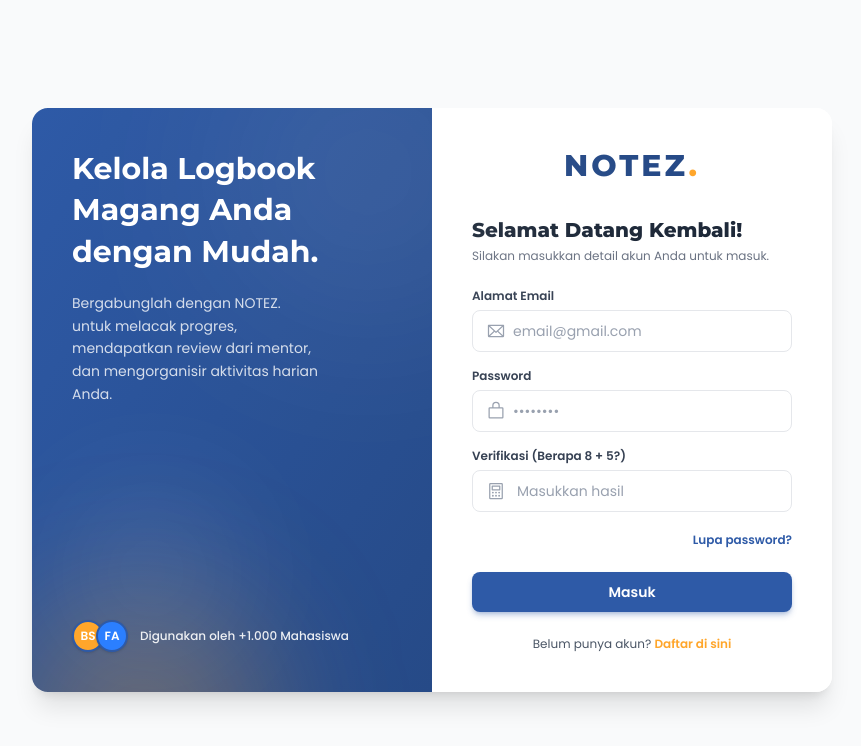
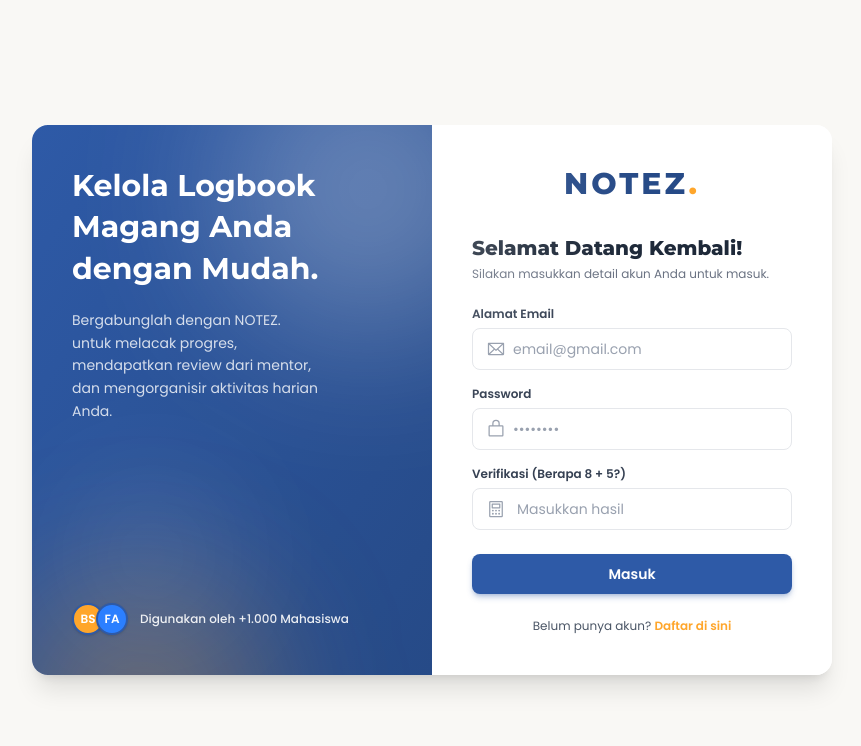
Before and after one commit to Fahmi1945/notez-logbook, a Next.js app in the folder frontend/: page /login in a window 1280 px wide. Shown: the top 746 px of the page, without its empty margins (208-1069 px from the left). Built offline with nearby package versions, Linux system fonts and the light colour scheme.

Commit message:
add register page, add url api

```diff
--- a/frontend/src/app/(auth)/layout.tsx
+++ b/frontend/src/app/(auth)/layout.tsx
@@ -4,7 +4,7 @@ export default function AuthLayout({
   children: React.ReactNode;
 }) {
   return (
-    <div className="min-h-screen bg-gray-50 flex flex-col justify-center">
+    <div className="min-h-screen bg-brand-white-light flex items-center flex-col justify-center">
       {children}
     </div>
   );
--- a/frontend/src/app/(auth)/login/page.tsx
+++ b/frontend/src/app/(auth)/login/page.tsx
@@ -6,20 +6,71 @@ import { Envelope, LockSimple } from "@phosphor-icons/react";
 import MathCaptcha from "@/components/ui/captcha/MathCaptcha";
 
 export default function LoginPage() {
+  // 1. State role dihapus dari formData
+  const [formData, setFormData] = useState({ email: "", password: "" });
   const [isCaptchaValid, setIsCaptchaValid] = useState(false);
+  const [loading, setLoading] = useState(false);
+
+  const handleLogin = async (e: React.FormEvent) => {
+    e.preventDefault();
+
+    if (!isCaptchaValid) {
+      alert("Captcha salah! Mohon isi kembali dengan benar.");
+      return;
+    }
+
+    setLoading(true);
+
+    try {
+      const apiUrl = process.env.NEXT_PUBLIC_API_URL;
+
+      const response = await fetch(`${apiUrl}/api/auth/login`, {
+        method: "POST",
+        headers: { "Content-Type": "application/json" },
+        // Hanya mengirim email dan password
+        body: JSON.stringify({
+          email: formData.email,
+          password: formData.password,
+        }),
+      });
+
+      const data = await response.json();
+
+      if (response.ok) {
+        // 2. Mengambil role dari balasan server (data.role)
+        const userRole = data.role; // Pastikan backend mengirim parameter 'role'
+
+        alert(`Login berhasil!`);
+
+        if (data.token) {
+          localStorage.setItem("token", data.token);
+        }
+
+        // 3. Routing otomatis berdasarkan role dari database
+        if (userRole === "mentor") {
+          window.location.href = "/dashboard/mentor";
+        } else {
+          // Default diarahkan ke user
+          window.location.href = "/dashboard/user";
+        }
+      } else {
+        alert(data.message || "Email atau password salah.");
+      }
+    } catch (error) {
+      alert("Terjadi kesalahan koneksi ke server.");
+    } finally {
+      setLoading(false);
+    }
+  };
+
   return (
     <main className="min-h-screen flex items-center justify-center p-4 sm:p-8">
-      {/* Container Card Utama */}
       <div className="flex w-full max-w-[800px] bg-white rounded-2xl shadow-xl overflow-hidden min-h-[550px]">
 
-        {/* KOLOM KIRI - Branding & Informasi (Sembunyi di layar kecil) */}
+        {/* KOLOM KIRI - Tetap sama persis */}
         <div className="hidden md:flex flex-col justify-between w-1/2 bg-gradient-to-br from-brand-primary to-brand-dark p-10 text-white relative">
-
           <div className="absolute -bottom-40 -left-5 w-64 h-64 bg-brand-accent/30 rounded-full blur-[70px] pointer-events-none"></div>
-
-
-          <div className="absolute -top-20 -right-20 w-72 h-72 bg-white/10 rounded-full blur-[100px] pointer-events-none"></div>
-
+          <div className="absolute -top-20 -right-20 w-72 h-72 bg-white/30 rounded-full blur-[80px] pointer-events-none"></div>
           <div className="absolute bottom-10 left-10 w-40 h-40 bg-white/10 rounded-full blur-3xl pointer-events-none"></div>
 
           <div className="relative z-10">
@@ -27,61 +78,40 @@ export default function LoginPage() {
               Kelola Logbook<br />Magang Anda<br />dengan Mudah.
             </h1>
             <p className="mt-5 mr-18 text-sm text-white/80 leading-relaxed font-body max-w-sm">
-              Bergabunglah dengan NOTEZ. untuk melacak progres, mendapatkan review dari mentor, dan mengorganisir aktivitas harian Anda.
+              Bergabunglah dengan NOTEZ.<br /> untuk melacak progres, mendapatkan review dari mentor, dan mengorganisir aktivitas harian Anda.
             </p>
           </div>
 
-          {/* Bagian Testimonial/User Info */}
           <div className="flex items-center space-x-3 relative z-10">
             <div className="flex">
-              <div className="w-8 h-8 rounded-full bg-brand-accent flex items-center justify-center text-xs font-bold border-2 border-brand-primary shadow-sm">
-                BS
-              </div>
-              <div className="w-8 h-8 rounded-full bg-blue-500 flex items-center justify-center text-xs font-bold border-2 border-brand-primary -ml-2 shadow-sm">
-                FA
-              </div>
+              <div className="w-8 h-8 rounded-full bg-brand-accent flex items-center justify-center text-xs font-bold border-2 border-brand-primary shadow-sm">BS</div>
+              <div className="w-8 h-8 rounded-full bg-blue-500 flex items-center justify-center text-xs font-bold border-2 border-brand-primary -ml-2 shadow-sm">FA</div>
             </div>
-            <span className="text-xs font-medium text-white/90">
-              Digunakan oleh +1.000 Mahasiswa
-            </span>
+            <span className="text-xs font-medium text-white/90">Digunakan oleh +1.000 Mahasiswa</span>
           </div>
         </div>
 
         {/* KOLOM KANAN - Form Login */}
         <div className="w-full md:w-1/2 p-10 flex flex-col justify-center bg-white">
           <div className="w-full max-w-sm mx-auto">
-            {/* Logo */}
             <div className="flex justify-center mb-8">
               <h2 className="text-3xl font-heading font-extrabold text-brand-dark tracking-widest">
                 NOTEZ<span className="text-brand-accent">.</span>
               </h2>
             </div>
 
-            {/* Header Text */}
             <div className="mb-6">
-              <h3 className="text-xl font-heading font-extrabold text-gray-800">
-                Selamat Datang Kembali!
-              </h3>
-              <p className="text-xs text-gray-500 mt-1">
-                Silakan masukkan detail akun Anda untuk masuk.
-              </p>
+              <h3 className="text-xl font-heading font-extrabold text-gray-800">Selamat Datang Kembali!</h3>
+              <p className="text-xs text-gray-500 mt-1">Silakan masukkan detail akun Anda untuk masuk.</p>
             </div>
 
-            {/* Form Input */}
-            <form className="space-y-4" onSubmit={(e) => {
-              e.preventDefault(); // Mencegah reload halaman
+            <form className="space-y-4" onSubmit={handleLogin}>
 
-              if (!isCaptchaValid) {
-                alert("Captcha salah! Mohon isi kembali dengan benar.");
-              } else {
-                alert("Captcha benar! Proses login..."); // Atau jalankan fungsi loginmu di sini
-              }
-            }}>
+              {/* Input Pilihan Role Dihapus dari sini */}
+
               {/* Input Email */}
               <div className="space-y-1.5">
-                <label className="text-xs font-semibold text-gray-700 block">
-                  Alamat Email
-                </label>
+                <label className="text-xs font-semibold text-gray-700 block">Alamat Email</label>
                 <div className="relative flex items-center">
                   <Envelope className="absolute left-3.5 w-5 h-5 text-gray-400" weight="regular" />
                   <input
@@ -89,15 +119,14 @@ export default function LoginPage() {
                     placeholder="email@gmail.com"
                     className="w-full pl-10 pr-4 py-2.5 bg-white border border-gray-200 rounded-lg text-sm focus:ring-2 focus:ring-brand-primary/20 focus:border-brand-primary outline-none transition-all placeholder:text-gray-400 text-gray-800"
                     required
+                    onChange={(e) => setFormData({...formData, email: e.target.value})}
                   />
                 </div>
               </div>
 
               {/* Input Password */}
               <div className="space-y-1.5">
-                <label className="text-xs font-semibold text-gray-700 block">
-                  Password
-                </label>
+                <label className="text-xs font-semibold text-gray-700 block">Password</label>
                 <div className="relative flex items-center">
                   <LockSimple className="absolute left-3.5 w-5 h-5 text-gray-400" weight="regular" />
                   <input
@@ -105,26 +134,25 @@ export default function LoginPage() {
                     placeholder="••••••••"
                     className="w-full pl-10 pr-4 py-2.5 bg-white border border-gray-200 rounded-lg text-sm focus:ring-2 focus:ring-brand-primary/20 focus:border-brand-primary outline-none transition-all placeholder:text-gray-400 text-gray-800"
                     required
+                    onChange={(e) => setFormData({...formData, password: e.target.value})}
                   />
                 </div>
               </div>
+
+              {/* Captcha Aritmatika */}
               <MathCaptcha onValidate={(isValid) => setIsCaptchaValid(isValid)} />
-              {/* Lupa Password */}
-              <div className="flex justify-end pt-1">
-                <a href="#" className="text-xs font-semibold text-brand-primary hover:text-brand-dark transition-colors">
-                  Lupa password?
-                </a>
-              </div>
 
+              {/* Tombol Masuk */}
               <button
                 type="submit"
-                className="w-full bg-brand-primary text-white py-2.5 rounded-lg text-sm font-bold hover:bg-brand-dark transition-colors shadow-md shadow-brand-primary/30 mt-2"
+                disabled={loading}
+                className={`w-full py-2.5 rounded-lg text-sm font-bold transition-colors shadow-md mt-2 text-white
+                  ${loading ? "bg-gray-400 cursor-wait" : "bg-brand-primary hover:bg-brand-dark shadow-brand-primary/30"}`}
               >
-                Masuk
+                {loading ? "Memproses..." : "Masuk"}
               </button>
             </form>
 
-            {/* Link Daftar */}
             <p className="text-center text-xs text-gray-600 mt-6">
               Belum punya akun?{" "}
               <Link href="/register" className="font-bold text-brand-accent hover:text-orange-500 transition-colors">
--- a/frontend/src/app/(auth)/register/page.tsx
+++ b/frontend/src/app/(auth)/register/page.tsx
@@ -25,7 +25,7 @@ export default function RegisterPage() {
     setLoading(true);
 
     try {
-      const response = await fetch("http://100.125.27.63:3333/api/auth/register", {
+      const response = await fetch(`${process.env.NEXT_PUBLIC_API_URL}/auth/register`, {
         method: "POST",
         headers: { "Content-Type": "application/json" },
         // Mengirimkan role ke API
@@ -59,13 +59,33 @@ export default function RegisterPage() {
         {/* KOLOM KIRI */}
         <div className="hidden md:flex flex-col justify-between w-1/2 bg-gradient-to-br from-brand-primary to-brand-dark p-10 text-white relative">
           <div className="absolute -bottom-40 -left-5 w-64 h-64 bg-brand-accent/30 rounded-full blur-[70px] pointer-events-none"></div>
+
+          <div className="absolute -top-20 -right-20 w-72 h-72 bg-white/30 rounded-full blur-[80px] pointer-events-none"></div>
+
+          <div className="absolute bottom-10 left-10 w-40 h-40 bg-white/10 rounded-full blur-3xl pointer-events-none"></div>
+
           <div className="relative z-10">
             <h1 className="text-3xl font-heading font-bold leading-snug">
               Mulai Perjalanan<br />Magang Anda!
             </h1>
-            <p className="mt-5 text-sm text-white/80 leading-relaxed font-body max-w-sm">
-              Buat akun NOTEZ. sekarang dan mulailah mengelola logbook magang Anda dengan lebih rapi dan efisien.
+            <p className="mt-5 mr-18 text-sm text-white/80 leading-relaxed font-body max-w-sm">
+              Buat akun NOTEZ. <br />sekarang dan mulailah mengelola logbook magang Anda dengan lebih rapi dan efisien.
             </p>
+          </div>
+
+          {/* Bagian Testimonial/User Info */}
+          <div className="flex items-center space-x-3 relative z-10">
+            <div className="flex">
+              <div className="w-8 h-8 rounded-full bg-brand-accent flex items-center justify-center text-xs font-bold border-2 border-brand-primary shadow-sm">
+                BS
+              </div>
+              <div className="w-8 h-8 rounded-full bg-blue-500 flex items-center justify-center text-xs font-bold border-2 border-brand-primary -ml-2 shadow-sm">
+                FA
+              </div>
+            </div>
+            <span className="text-xs font-medium text-white/90">
+              Digunakan oleh +1.000 Mahasiswa
+            </span>
           </div>
         </div>
 
--- a/frontend/src/app/globals.css
+++ b/frontend/src/app/globals.css
@@ -8,7 +8,7 @@
   --color-brand-primary: #2E5AA7; /* Biru Tengah */
   --color-brand-accent: #FFA62B;  /* Oranye */
   --color-brand-soft: #F8E6A0;    /* Kuning Pudar/Beige */
-  --color-brand-white: #FFFFFF;   /* Putih */
+  --color-brand-white: #F9F8F5;   /* Putih */
 
   /* Status Colors (Tetap untuk Logbook) */
   --color-status-draft: #EAB308;
```
